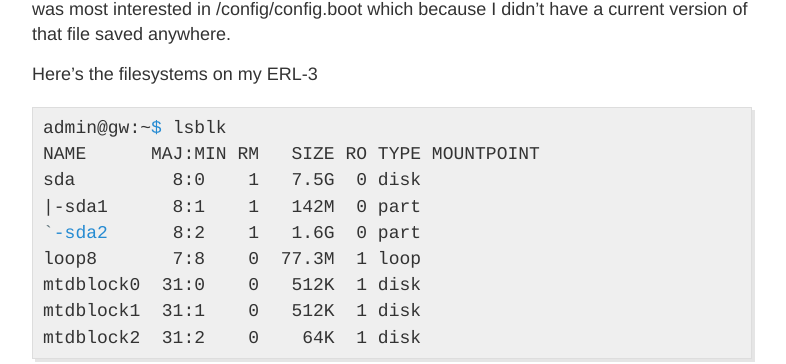
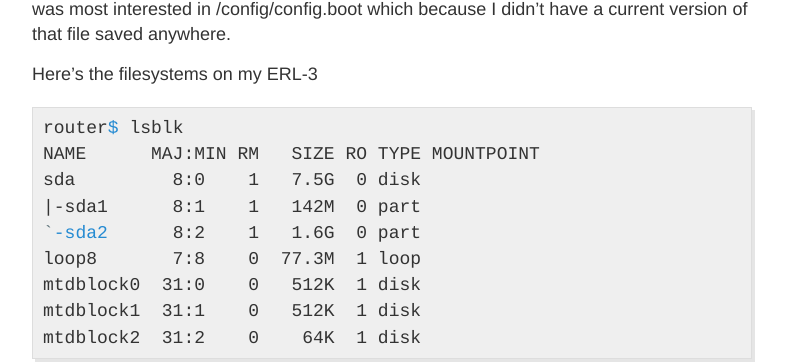
Before and after one commit to hanskuhn/hanskuhn.github.io, a Jekyll site: the page built from _posts/2018-11-20-Recover_edgerouterlite.md, in a window 1280 px wide and 900 px high, scrolled down 305 px. Shown: the part 142-506 px from the top of the window, without its empty margins (248-1034 px from the left). Built offline with Jekyll 4.4.1, drawn with Linux system fonts in a browser that asks for light colours.

Commit message:
made hostname generic

```diff
--- a/_posts/2018-11-20-Recover_edgerouterlite.md
+++ b/_posts/2018-11-20-Recover_edgerouterlite.md
@@ -19,7 +19,7 @@ because I didn't have a current version of that file saved anywhere.
 Here's the filesystems on my ERL-3
 
 {%highlight bash %}
-admin@gw:~$ lsblk
+router$ lsblk
 NAME      MAJ:MIN RM   SIZE RO TYPE MOUNTPOINT
 sda         8:0    1   7.5G  0 disk
 |-sda1      8:1    1   142M  0 part
```
